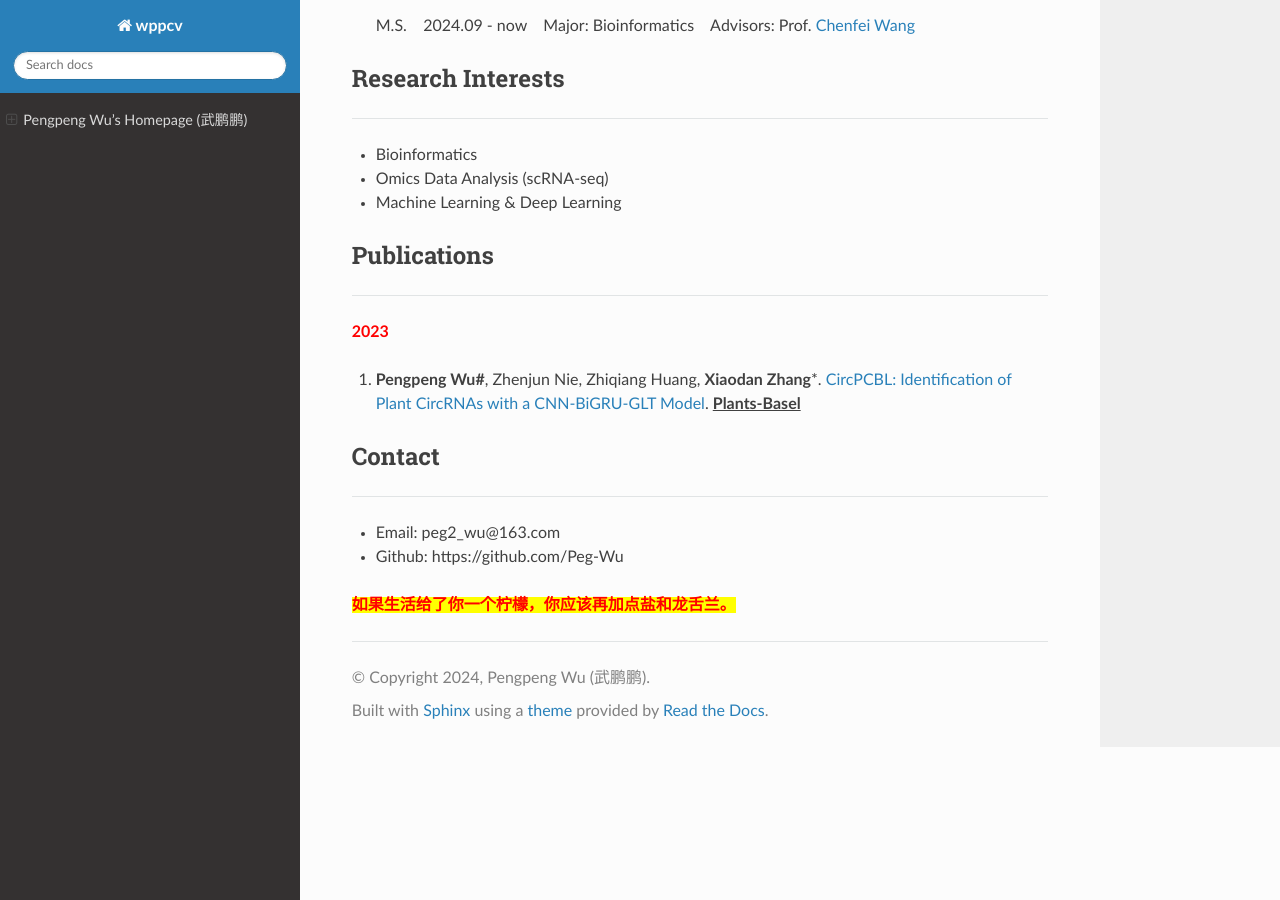
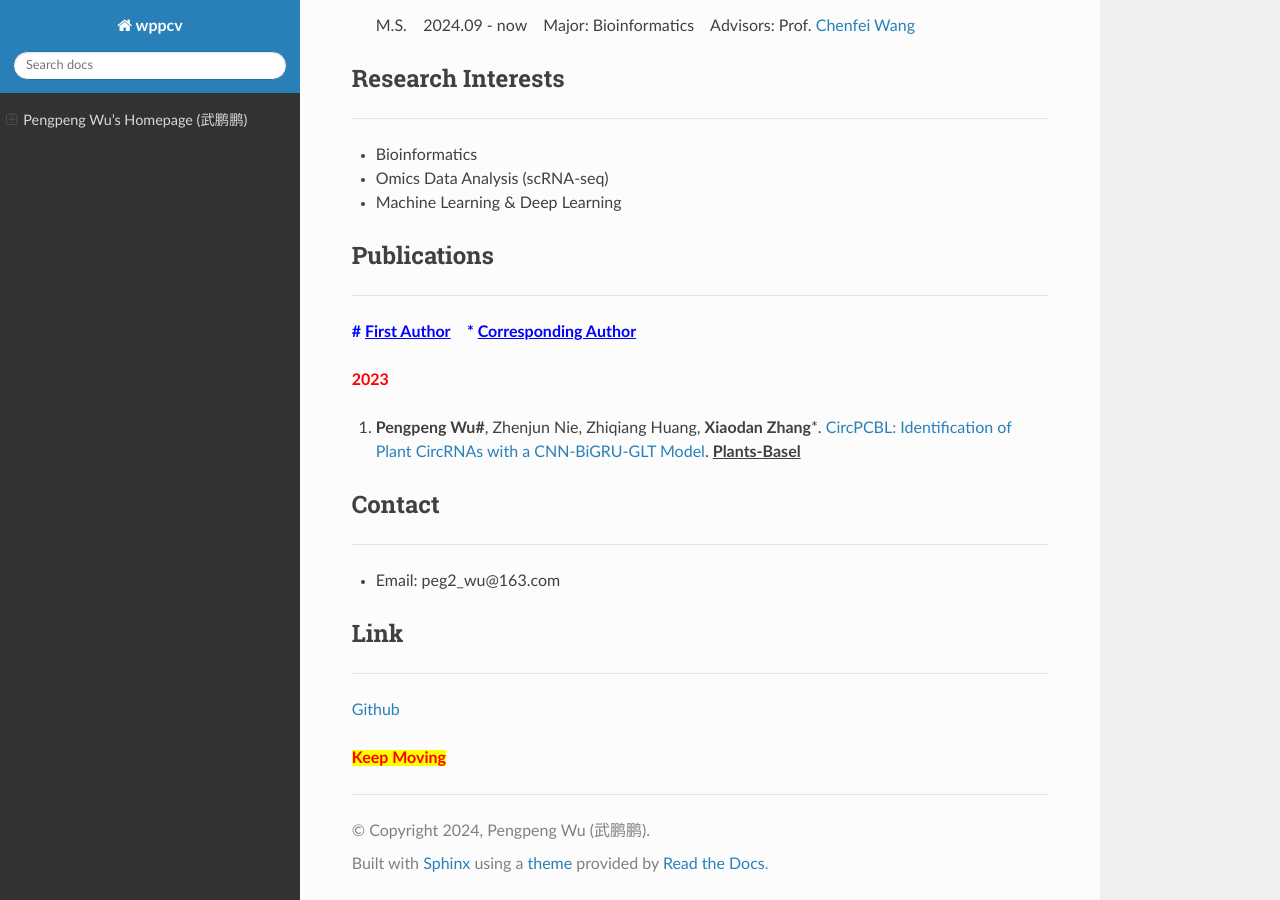
Before and after one commit to Peg-Wu/wppcv, a Sphinx documentation site: the page built from docs/source/index.md, in a window 1280 px wide and 900 px high, scrolled down 713 px. Built offline with Sphinx 7.4.7 and the Read the Docs theme 2.0.0, drawn with Linux system fonts in a browser that asks for light colours.

Commit message:
Update index.md

```diff
--- a/docs/source/index.md
+++ b/docs/source/index.md
@@ -36,6 +36,8 @@ I am currently a graduate student majoring in Bioinformatics at Tongji Universit
 
 ---
 
+<b style="color: blue">\# <u>First Author</u></b>&nbsp;&nbsp;&nbsp;&nbsp;<b style="color: blue">\* <u>Corresponding Author</u></b>
+
 <b style="color: red">2023</b>
 
 1. **Pengpeng Wu#**, Zhenjun Nie, Zhiqiang Huang, **Xiaodan Zhang***. [CircPCBL: Identification of Plant CircRNAs with a CNN-BiGRU-GLT Model](https://www.mdpi.com/2223-7747/12/8/1652). **<u>Plants-Basel</u>**
@@ -45,8 +47,13 @@ I am currently a graduate student majoring in Bioinformatics at Tongji Universit
 ---
 
 - Email: peg2_wu@163.com
-- Github: https://github.com/Peg-Wu
+
+## Link
+
+---
+
+[Github](https://github.com/Peg-Wu)
 
 
 
-<b style="color: red; background-color: yellow">如果生活给了你一个柠檬，你应该再加点盐和龙舌兰。</b>
+<b style="color: red; background-color: yellow">Keep Moving</b>
```
